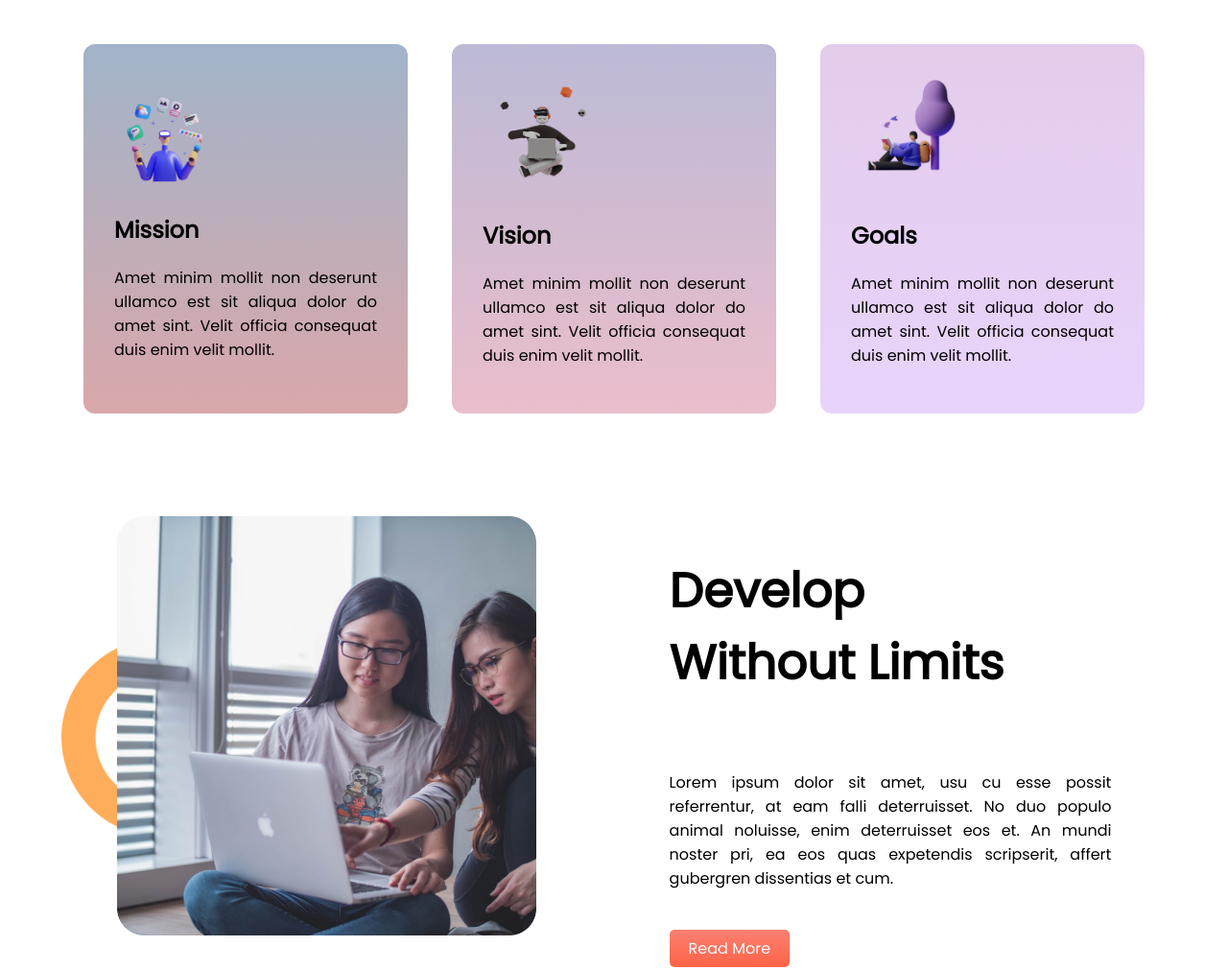
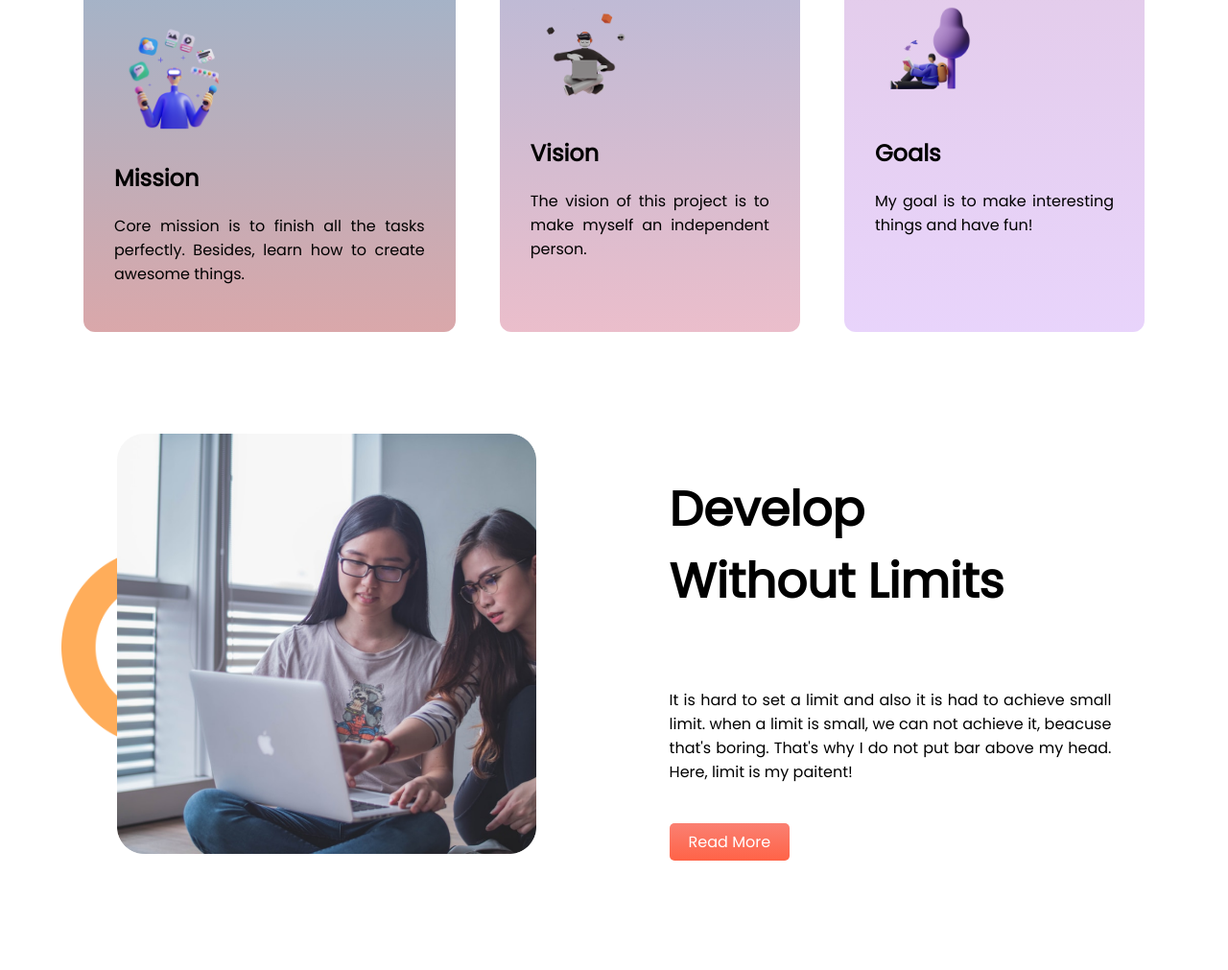
Before and after one commit to quaziadib/portfolio-assignment, a plain HTML site: page index.html in a window 1280 px wide. Shown: the part 902-1913 px from the top of the page at 96% size. Drawn offline with Linux system fonts and the light colour scheme.

Commit message:
text written

```diff
--- a/index.html
+++ b/index.html
@@ -24,9 +24,7 @@
                 <h1 class="orangered-color">Mission 2022<h1>
             </div>
             <p>
-                Lorem ipsum, dolor sit amet consectetur adipisicing elit. Sunt deleniti quidem praesentium, ipsum
-                commodi, quas nemo illo temporibus sint, nisi fugit explicabo maiores cum debitis dolore! Delectus iusto
-                quidem expedita ullam ipsum esse, veritatis quo voluptas tempore hic corrupti saepe!
+                My aim is to stay focused on learning web development and prepare myself for industry. Besides learn basic deployment to showcase other projects.
             </p>
             <a href="https://web.programming-hero.com/" target="_blank" class="link-button">Explore Now</a>
             <p>Scroll down to explore more about us</p>
@@ -43,28 +41,19 @@
             <div id="darkcolor" class="box-card">
                 <img src="images/illustrators/illustrator-1.png" alt="">
                 <h2>Mission</h2>
-                <p>Amet minim mollit non deserunt
-                    ullamco est sit aliqua dolor do amet
-                    sint. Velit officia consequat duis enim
-                    velit mollit.
+                <p> Core mission is to finish all the tasks perfectly. Besides, learn how to create awesome things.
                 </p>
             </div>
             <div id="normalcolor" class="box-card">
                 <img src="images/illustrators/illustrator-2.png" alt="">
                 <h2>Vision</h2>
-                <p>Amet minim mollit non deserunt
-                    ullamco est sit aliqua dolor do amet
-                    sint. Velit officia consequat duis enim
-                    velit mollit.
+                <p>The vision of this project is to make myself an independent person.
                 </p>
             </div>
             <div id="lightcolor" class="box-card">
                 <img src="images/illustrators/illustrator-3.png" alt="">
                 <h2>Goals</h2>
-                <p>Amet minim mollit non deserunt
-                    ullamco est sit aliqua dolor do amet
-                    sint. Velit officia consequat duis enim
-                    velit mollit.
+                <p>My goal is to make interesting things and have fun!
                 </p>
             </div>
         </div>
@@ -79,10 +68,8 @@
 
         <div class="half-width">
             <h1>Develop<br>Without Limits</h1>
-            <p>Lorem ipsum dolor sit amet, usu cu esse possit referrentur, at eam falli
-                deterruisset. No duo populo animal noluisse, enim deterruisset eos et. An
-                mundi noster pri, ea eos quas expetendis scripserit, affert gubergren
-                dissentias et cum.
+            <p>
+                It is hard to set a limit and also it is had to achieve small limit. when a limit is small, we can not achieve it, beacuse that's boring. That's why I do not put bar above my head. Here, limit is my paitent!
             </p>
             <a href="https://web.programming-hero.com/" target="_blank" class="link-button">Read More</a>
         </div>
@@ -92,9 +79,7 @@
     <section id="community" class="flexible-container">
         <div class="half-width">
             <h1>Know our<br>Global Community</h1>
-            <p>Lorem ipsum dolor sit amet consectetur adipisicing elit. Blanditiis at, laborum provident natus
-                laboriosam praesentium a nisi eius accusantium earum officiis magni ea cum, explicabo dignissimos
-                delectus repellat porro tempore?</p>
+            <p>Community is one of the most important factor for every learner. If a learner can find a great community. He won't be able to left alone. Community will always push a person to push his limit. Which is good enough for person to grow.</p>
             <a href="https://web.programming-hero.com/" target="_blank" class="link-button">Read More</a>
         </div>
 
@@ -110,9 +95,6 @@
         <p>Hard work, Perseverance, and Determination for 2022
         </p>
     </footer>
-
-
-
 </body>
 
 </html>
```
